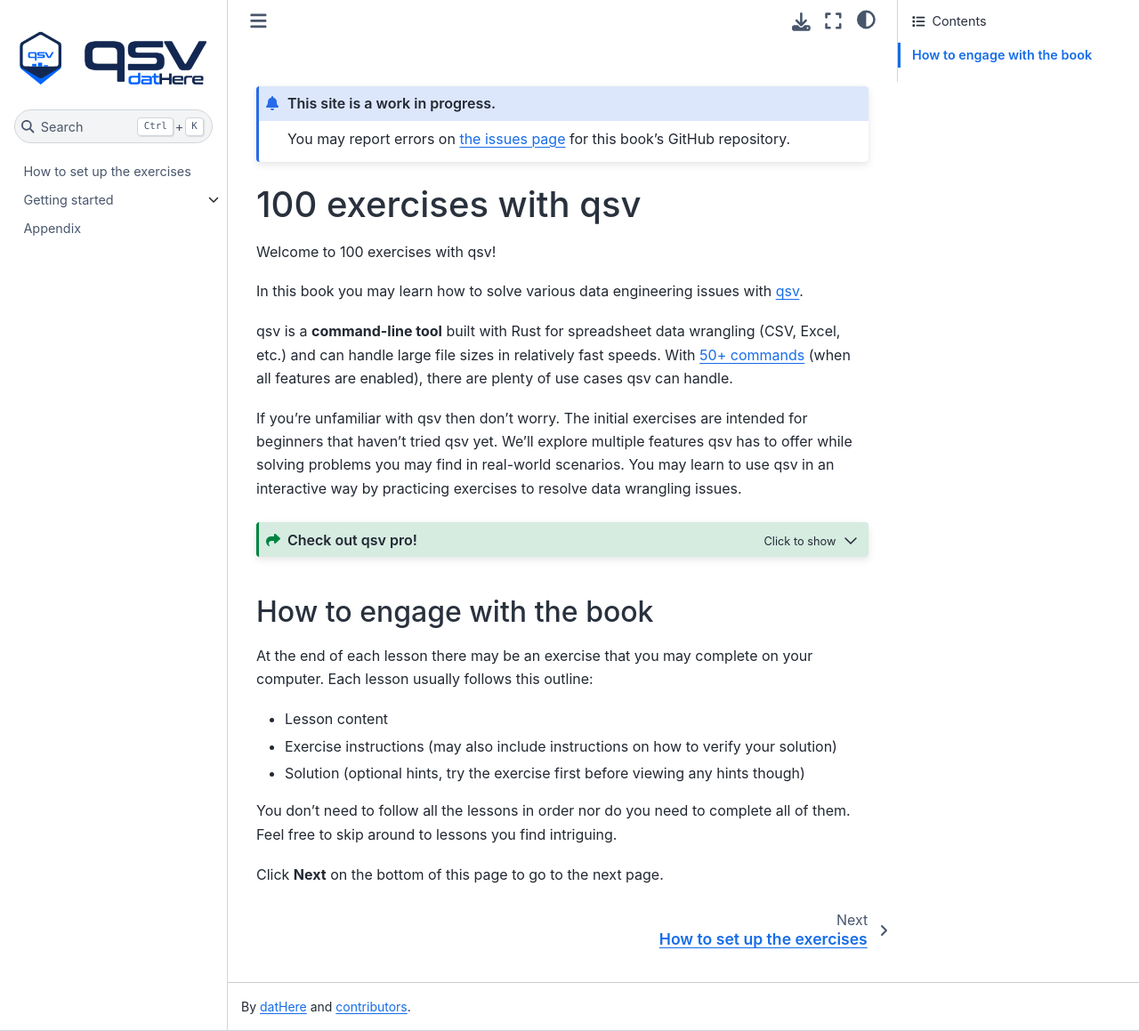
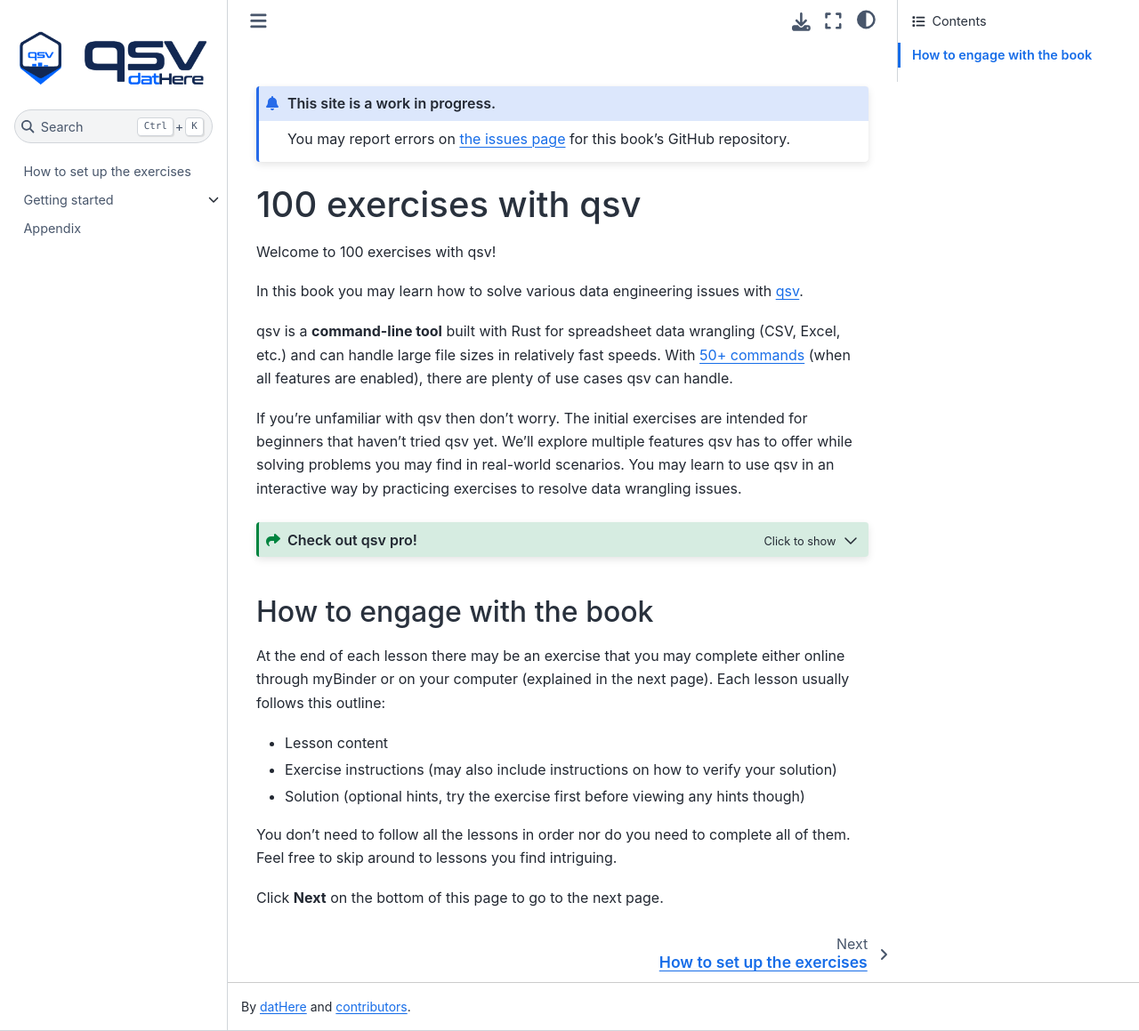
Before and after one commit to dathere/100.dathere.com, a Jupyter Book: the page built from index.md, in a window 1280 px wide and 1159 px high. Shown: the whole window at 89% size. Built offline with Jupyter Book 1.0.4 settings and Sphinx 7.4.7 and the Sphinx Book theme 1.1.4, drawn with Linux system fonts in a browser that asks for light colours.

Commit message:
chore: clarify users may use myBinder online as an option

```diff
--- a/index.md
+++ b/index.md
@@ -24,7 +24,7 @@
 
 ## How to engage with the book
 
-At the end of each lesson there may be an exercise that you may complete on your computer. Each lesson usually follows this outline:
+At the end of each lesson there may be an exercise that you may complete either online through myBinder or on your computer (explained in the next page). Each lesson usually follows this outline:
 
 -   Lesson content
 -   Exercise instructions (may also include instructions on how to verify your solution)
```
